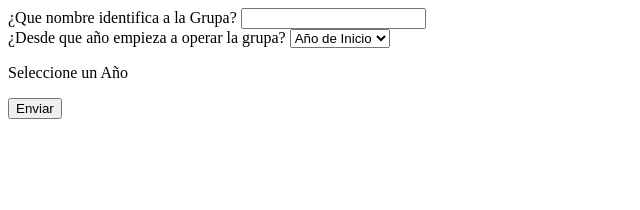
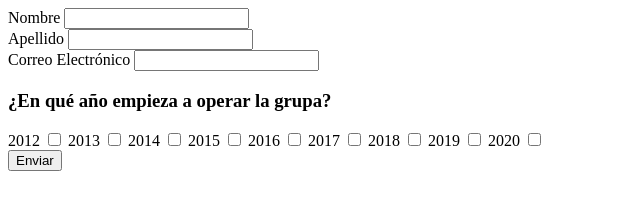
Before and after one commit to CarlosKVillanueva/Dinamyc_Form, a plain HTML site: page index.html in a window 1280 px wide. Shown: the whole page, without its empty margins (0-640 px from the left). Drawn offline with Linux system fonts and the light colour scheme.

Commit message:
checkbox update

```diff
--- a/index.html
+++ b/index.html
@@ -7,41 +7,59 @@
     <title>Formulario Dinámico</title>
   </head>
   <body>
-    <!-- ----------------------------------------------------------------------- -->
-    <!--                           FORMULARIO GENERAL                            -->
-    <!-- ----------------------------------------------------------------------- -->
-    <form class="form" action="#">
-      <label for="nameGrupa">¿Que nombre identifica a la Grupa?</label>
-      <input type="text" name="nameGrupa" id="nameGrupa" />
-      <span class="errorName" style="display: none">Campo Obligatorio</span>
+    <!-- ----------------------------------------- -->
+    <!--                 MAIN FORM                 -->
+    <!-- ----------------------------------------- -->
 
-      <div class="fechaGrupa">
-        <label for="fechaGrupa">¿Desde que año empieza a operar la grupa?</label>
-        <select name="fechaGrupa" id="fechaGrupa">
-          <option value="none">Año de Inicio</option>
-          <option value="2012">2012</option>
-          <option value="2013">2013</option>
-          <option value="2014">2014</option>
-          <option value="2015">2015</option>
-          <option value="2016">2016</option>
-          <option value="2017">2017</option>
-          <option value="2018">2018</option>
-          <option value="2019">2019</option>
-          <option value="2020">2020</option>
-        </select>
+    <form class="form" action="">
+      <label for="name">Nombre</label>
+      <input type="text" name="name" id="name" /> <br />
+      <label for="lname">Apellido</label>
+      <input type="text" name="lname" id="lname" /> <br />
+      <label for="email">Correo Electrónico</label>
+      <input type="text" name="email" id="email" />
+
+      <div>
+        <h3>¿En qué año empieza a operar la grupa?</h2>
+      </div>
+      <div class="fechaGrupa" id="fechaGrupa">
+        <label for="2012">2012</label>
+        <input value="2012" type="checkbox" name="grupa" id="2012" />
+
+        <label for="2013">2013</label>
+        <input value="2013" type="checkbox" name="grupa" id="2013" />
+
+        <label for="2014">2014</label>
+        <input value="2014" type="checkbox" name="grupa" id="2014" />
+
+        <label for="2015">2015</label>
+        <input value="2015" type="checkbox" name="grupa" id="2015" />
+
+        <label for="2016">2016</label>
+        <input value="2016" type="checkbox" name="grupa" id="2016" />
+
+        <label for="2017">2017</label>
+        <input value="2017" type="checkbox" name="grupa" id="2017" />
+
+        <label for="2018">2018</label>
+        <input value="2018" type="checkbox" name="grupa" id="2018" />
+
+        <label for="2019">2019</label>
+        <input value="2019" type="checkbox" name="grupa" id="2019" />
+
+        <label for="2020">2020</label>
+        <input value="2020" type="checkbox" name="grupa" id="2020" />
       </div>
 
-      <div>
-        <p class="error" v>Seleccione un Año</p>
-      </div>
-      <!-- ----------------------------------------------------------------------- -->
-      <!--                          FORMULARIO SECUNDARIO                          -->
-      <!-- ----------------------------------------------------------------------- -->
+      <!-- ----------------------------------------- -->
+      <!--               DINAMIC FORM                -->
+      <!-- ----------------------------------------- -->
+
       <div class="secondaryForm"></div>
 
-      <!-- ----------------------------------------------------------------------- -->
-      <!--                              FORM TEMPLATE                              -->
-      <!-- ----------------------------------------------------------------------- -->
+      <!-- ----------------------------------------- -->
+      <!--               TEMPLATE FORM               -->
+      <!-- ----------------------------------------- -->
 
       <div class="js-sub-form-template" style="display: none">
         <label for="integrantesGrupa">¿Cuantas personas integraban la grupa en el año <span class="formYear">?</span> </label>
@@ -88,7 +106,7 @@
       <input type="submit" value="Enviar" />
     </form>
 
-    <script src="js/jquery.min.js"></script>
-    <script src="js/scripts.js"></script>
+    <script src="/js/jquery.min.js"></script>
+    <script src="/js/scripts.js"></script>
   </body>
 </html>
--- a/js/scripts.js
+++ b/js/scripts.js
@@ -1,22 +1,39 @@
+
+$('#fechaGrupa').on('change', function () {
+    // let checked = $('input:checked');
+    let checked = new Array();
 
 
+    $.each($("input[name=grupa]:checked"), function() {
+        checked.push($(this).val());
+    });
 
-$("#fechaGrupa").on('change', function () {
-    let name = $(" #nameGrupa").val();
-    let selected = $(" #fechaGrupa").val();
+    $('.secondaryForm').html('');
 
-    console.log(name)
-    console.log(selected)
+    $.each(checked, function(key, grupa_value){
+        cloned_html = $('.js-sub-form-template').clone();
+        $(cloned_html).toggle();
+        $(cloned_html).removeClass('js-sub-form-template');
+        $(cloned_html).addClass('js-' + grupa_value + '-input-group')
 
-    if(selected == "none") {
-        $('.error').show()
-    } else {
-        $('.error').hide()
-        $('.js-sub-form-template').show();
-        $('.formYear').text(selected)
 
-        $('.sub_form_input').attr("id", name+selected);
+        $('.secondaryForm').append('<h4>' + grupa_value + ' </h4>')
 
-    }
+        //Busca cada elemento que tenga la clase .sub-form-input y lo asigna a input_array
+        input_array = $(cloned_html).find('.sub_form_input')
+
+        //Asigna el Nombre y el valor de la seleccion a cada campo dinamico
+        $.each( input_array, function( key, value ) {
+            value.name = grupa_value;
+            value.id = grupa_value;
+        })
+        //Inserta en la clase .secondaryForm
+        $('.secondaryForm').append(cloned_html)
+
+    });
+
+
+    // console.log(grupa_value);
+
 
 })
```
